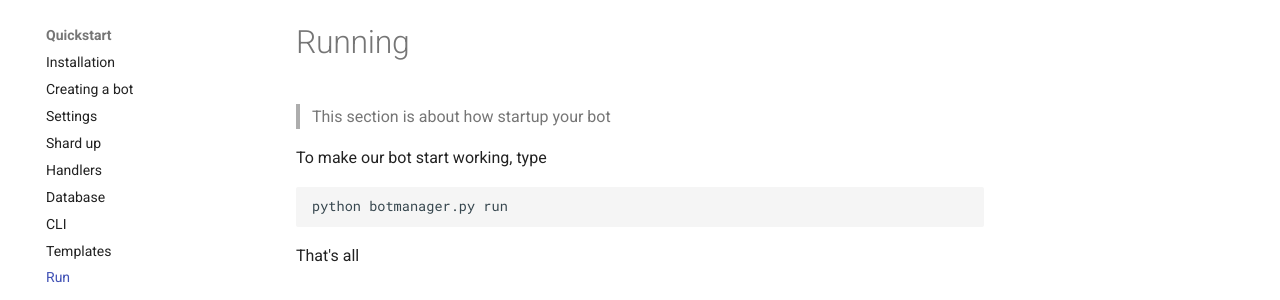
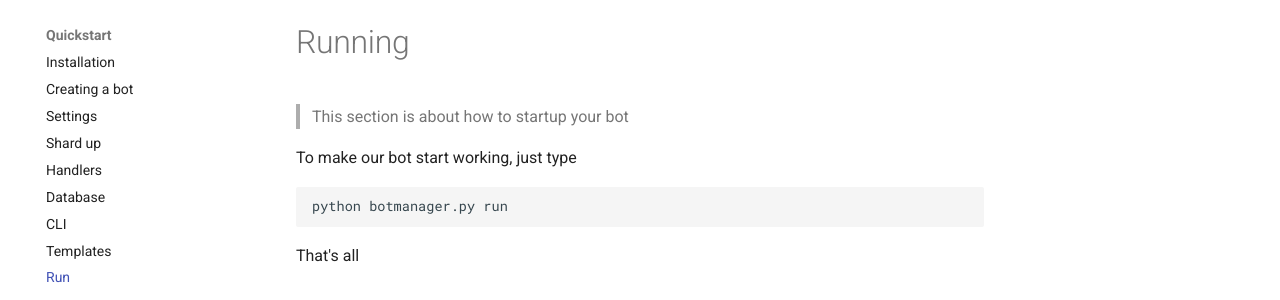
Before and after one commit to GowtherZil/easy_tbot, an MkDocs documentation site: the page built from docs/quick/run.md, in a window 1280 px wide. Shown: the part 124-424 px from the top of the page. Built offline with MkDocs 1.6.1 and Material for MkDocs 9.7.7, drawn with Linux system fonts in a browser that asks for light colours.

Commit message:
Update run.md

````diff
--- a/docs/quick/run.md
+++ b/docs/quick/run.md
@@ -1,8 +1,8 @@
 # Running
 
-> This section is about how startup your bot
+> This section is about how to startup your bot
 
-To make our bot start working, type
+To make our bot start working, just type
 
 ```bash
 python botmanager.py run
````
